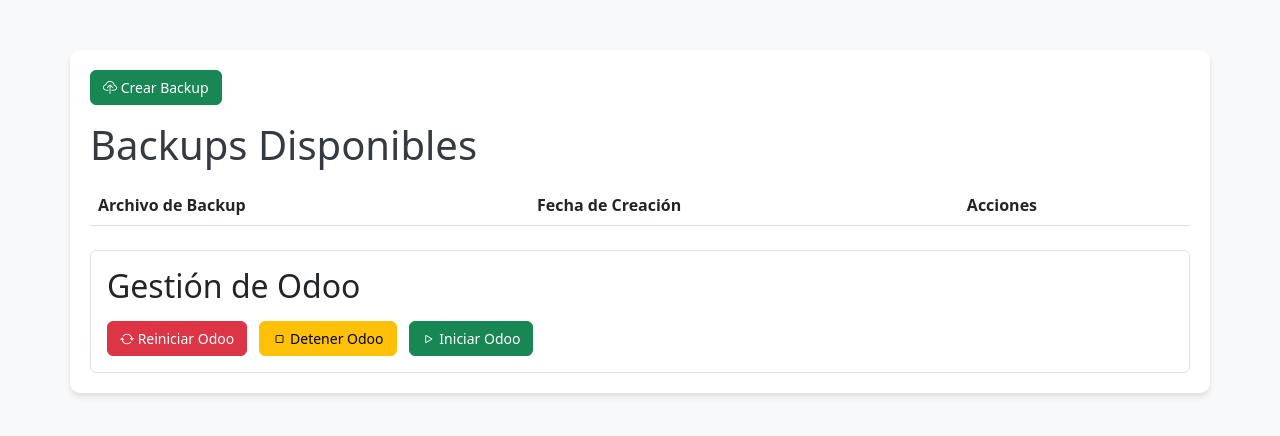
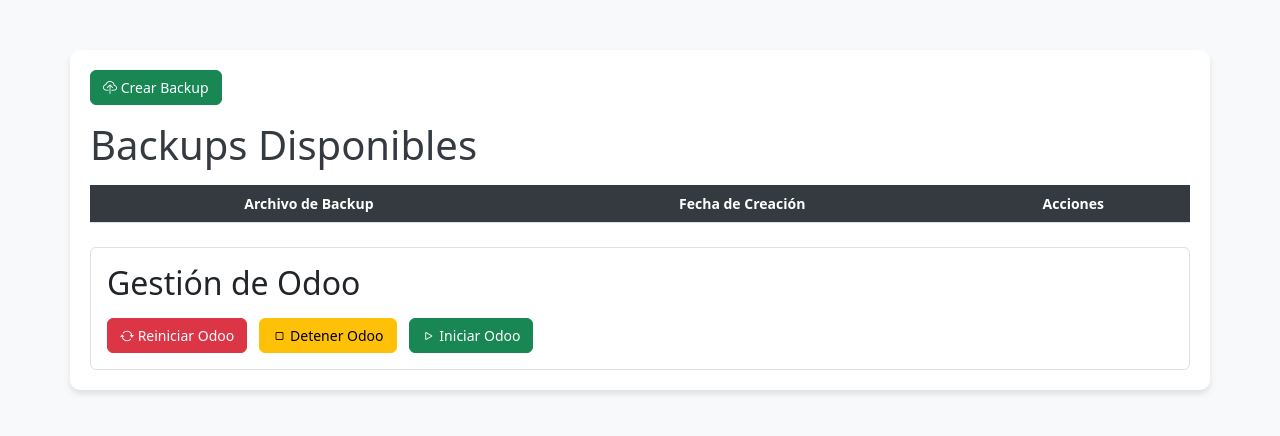
Before and after one commit to odoo-next/odoo_replicacion, a Flask app: page / in a window 1280 px wide. Shown: the top 436 px of the page. Run offline with Flask 3, Linux system fonts and the light colour scheme; lists and menus that the app fills with data are empty; parts of the project's set-up code (start-up, migrations or seed data) failed here and were passed over.

Commit message:
Update index.html

```diff
--- a/templates/index.html
+++ b/templates/index.html
@@ -39,6 +39,24 @@
             0% { transform: rotate(0deg); }
             100% { transform: rotate(360deg); }
         }
+        .table {
+            font-size: 14px;
+        }
+
+        .table th {
+            background-color: #343a40;
+            color: #fff;
+        }
+
+        .table th, .table td {
+            vertical-align: middle;
+            text-align: center;
+        }
+
+        .table td.actions {
+            white-space: nowrap;
+        }
+
     </style>
     <script>
         function confirmActionWithLoader(actionUrl, message, btnId, iconClass) {
```
